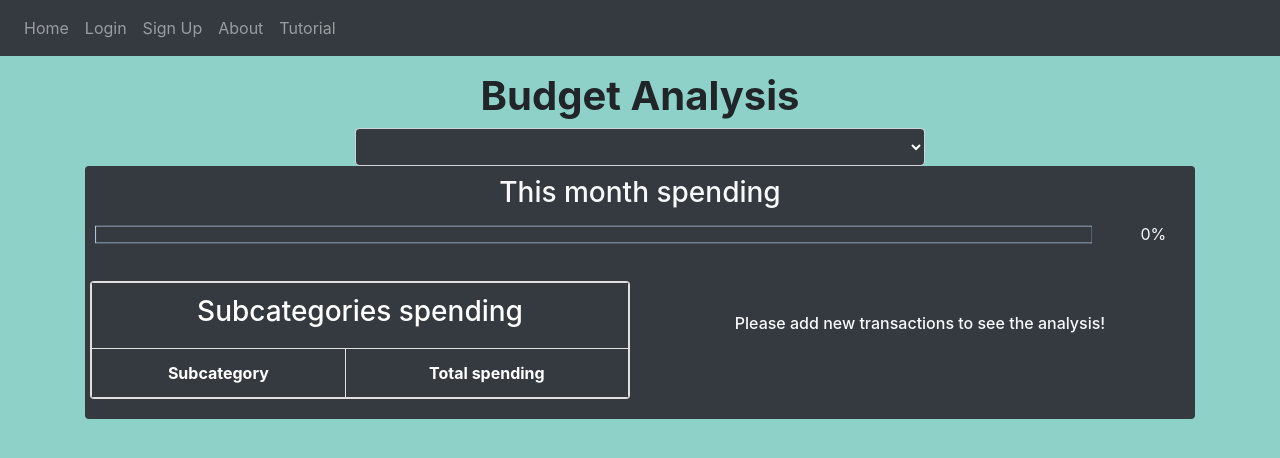
After one commit to justynagibas/HomeBudgetApp, a Flask app: page /analysis in a window 1280 px wide. The commit adds this page. Shown: the top 458 px of the page. Run offline with Flask 3, Linux system fonts and the light colour scheme; lists and menus that the app fills with data are empty; parts of the project's set-up code (start-up, migrations or seed data) failed here and were passed over; some libraries are stand-ins or nearby versions.

Commit message:
Merge with budget

```diff
--- /dev/null
+++ b/app/analysis/plot_queries.py
@@ -0,0 +1,41 @@
+from sqlalchemy import func
+
+from app import db
+from app.database.database import Category, Budget, Transactions, Subcategory
+from flask_login import current_user
+from app.category.manage_category import get_subcategories
+
+
+def get_category_progress(category_name):
+    transactions = db.session.query(Transactions.id).join(Category).filter(
+        Transactions.user_id == current_user.get_id(),
+        Category.name == category_name
+        ).all()
+    if transactions:
+        incomes = [transaction[0] for transaction in transactions]
+        return sum(incomes)
+    else:
+        return 0
+
+
+def get_category_plan(category_name):
+    plan = db.session.query(Budget.amount).join(Category).filter(
+        Category.name == category_name,
+        Budget.year == 2023,
+        Budget.month == 12
+    ).first()
+    if plan:
+        return plan[0]
+    else:
+        return 0
+
+def get_subcategories_spendings(category_name):
+    subcategories = get_subcategories(category_name)
+    subcategories_spending = db.session.query(Subcategory.name, func.sum(Transactions.value)).join(Subcategory).filter(
+        Transactions.user_id == current_user.get_id(),
+        Subcategory.name.in_(subcategories)
+    ).group_by(Subcategory.name).all()
+    for i in range(len(subcategories_spending)):
+        subcategories_spending[i] = list(subcategories_spending[i])
+        subcategories_spending[i][1] = float(subcategories_spending[i][1])
+    return  subcategories_spending
--- a/app/routes/routes.py
+++ b/app/routes/routes.py
@@ -18,6 +18,8 @@ from app.category.manage_category import (
     get_subcategories,
     get_categories,
 )
+from app.category.manage_category import add_category, add_subcategory, remove_category,remove_subcategory, get_subcategories, get_categories
+from app.analysis.plot_queries import get_category_progress, get_category_plan, get_subcategories_spendings
 from app.category.category_forms import AddCategoryForm, AddSubcategoryForm, RemoveSubcategoryForm, RemoveCategoryForm
 from app.database.database import Users, Groups, Category, Subcategory, UserGroup, Transactions, Goals, Budget
 from app.routes.dashboard_queries import (
@@ -344,3 +346,15 @@ def get_subcategory_field_options():
 
     # Return the new options as JSON
     return jsonify(subcategory_choices)
+
+
+
+@app.route("/analysis", methods=["GET", "POST"])
+def analysis_page():
+    categories = get_categories()
+    category = 'Food'
+    category_plan = get_category_plan(category)
+    subcategories_spending = get_subcategories_spendings(category)
+    category_spending_percent = round(get_category_progress(category) / category_plan * 100) if category_plan != 0 else 0
+    return render_template("analysis.html", data=categories, category_spending=category_spending_percent,
+                           subcategories_spending=subcategories_spending)
--- /dev/null
+++ b/app/templates/analysis.html
@@ -0,0 +1,96 @@
+{% extends "main_layout.html" %} {% block content %}
+<div class="row mt-3">
+    <div class="col-md-12" style="text-align: center">
+        <h1><strong>Budget Analysis</strong></h1>
+    </div>
+    <select class="form-select form-control bg-dark text-white col-md-6 offset-md-3" aria-label="Category select" id="category-select" onchange="updateHiddenField()">
+        {% for category in data %}
+              <option value="{{category}}">{{ category }}</option>
+        {% endfor %}
+    </select>
+    <div class="container">
+        <div class="card bg-dark border-0 text-light" style="padding: 10px; height: 100%;">
+            <div class="row" style="display: flex; justify-content: center; align-items: center;">
+                <h3>This month spending</h3>
+            </div>
+            <div class="row mt-1">
+                <div class="col-md-11">
+                    <canvas id="month_progress" style="height: 25px"></canvas>
+                </div>
+                <div class="col-md-1" style="display: flex; justify-content: center; align-items: center;">
+                    {{category_spending}}%
+                </div>
+            </div>
+            <div class="row">
+                <div class="col-md-6" style="padding:10px;">
+                    <div class="table-responsive card mt-4">
+                        <table class="table table-dark table-striped mb-0 transaction-table table-bordered">
+                            <thead>
+                                <tr>
+                                   <th colspan="6" class="text-center"><h3>Subcategories spending </h3></th>
+                                </tr>
+                                <tr>
+                {#                   <th scope="col" class="text-center">Lp.</th>#}
+                                   <th scope="col" class="text-center">Subcategory</th>
+                                   <th scope="col" class="text-center">Total spending</th>
+                                </tr>
+                            </thead>
+                            <tbody>
+                                {%  if not subcategories_spending.empty %}
+                                    {% for name, value in subcategories_spending %}
+                                        <tr>
+                                            <td>{{ name }}</td>
+                                            <td>{{ value }}</td>
+                                        </tr>
+                                    {% endfor %}
+                                {% endif %}
+                            </tbody>
+                        </table>
+                    </div>
+                </div>
+                <div class="col-md-6" style = "display: grid; place-items: center">
+                    {% if subcategories_spending is defined and subcategories_spending|length > 0 %}
+                        <canvas id="pie_1"></canvas>
+                    {% else %}
+                        <div style = "display: grid; place-items: center;">
+                            <h6>Please add new transactions to see the analysis!</h6>
+                        </div>
+                    {% endif %}
+                </div>
+            </div>
+        </div>
+    </div>
+</div>
+    <script>
+    document.addEventListener("DOMContentLoaded", function() {
+        progress_bar("month_progress",{{category_spending}},"rgb(176, 196, 222)");
+
+        var categories = {{subcategories_spending | tojson}};
+        var pie_labels = new Array();
+        var pie_data = new Array();
+
+        for(var i =0 ;i < categories.length;i++){
+            cat_name = categories[i][0];
+            id_name = cat_name + "_bar";
+            //var percentage = 0;
+            //if(categories[i][1] != 0)
+            //{
+            //    percentage = categories[i][1]/category_spending*100;
+            //    if(percentage > 100)
+            //    {
+            //        percentage = 100;
+            //    }
+            //}
+            //progress_bar(id_name,percentage,'rgb(176, 196, 222)');
+            pie_labels.push(cat_name);
+            pie_data.push(categories[i][1]);
+        }
+
+        if(categories.length > 0)
+        {
+            pie_chart("pie_1",pie_data,pie_labels);
+        }
+
+   });
+</script>
+{% endblock %}
--- a/app/templates/main_layout.html
+++ b/app/templates/main_layout.html
@@ -35,7 +35,7 @@
           {% if current_user.is_authenticated %}
           <a class="nav-item nav-link" id="category" href="/categories">Categories</a>
           <a class="nav-item nav-link" id="budget" href="/budget_tracking">Budget</a>
-          <a class="nav-item nav-link" id="transactions" href="/transaction_tracking">Transactions</a>
+          <a class="nav-item nav-link" id="transactions" href="/transaction_tracking">Transactions</a><a class="nav-item nav-link" id="analysis" href="/analysis">Analysis</a>
           <a class="nav-item nav-link" id="logout" href="/logout">Logout</a>
           <a class="nav-item nav-link" id="addgoal" href="/addgoal">add goal</a>
           <a class="nav-item nav-link" id="addgoalprogress" href="/addgoalprogress">add goal progress</a>
```
